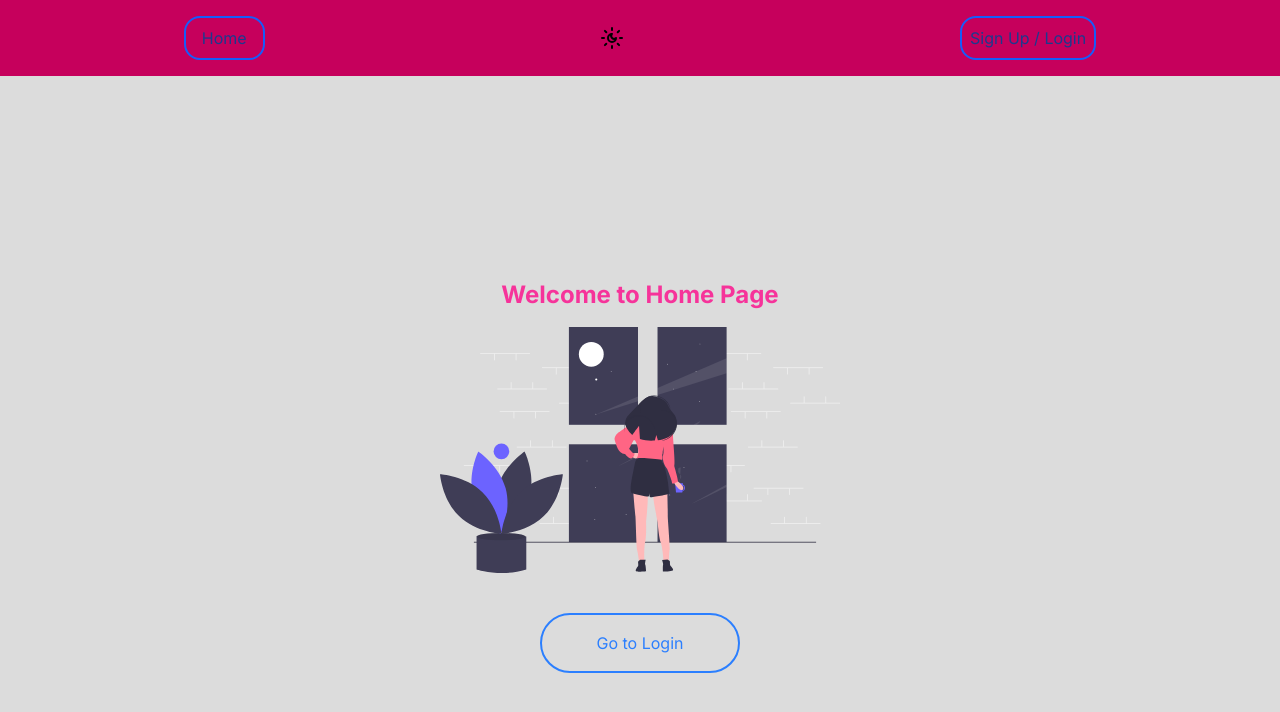
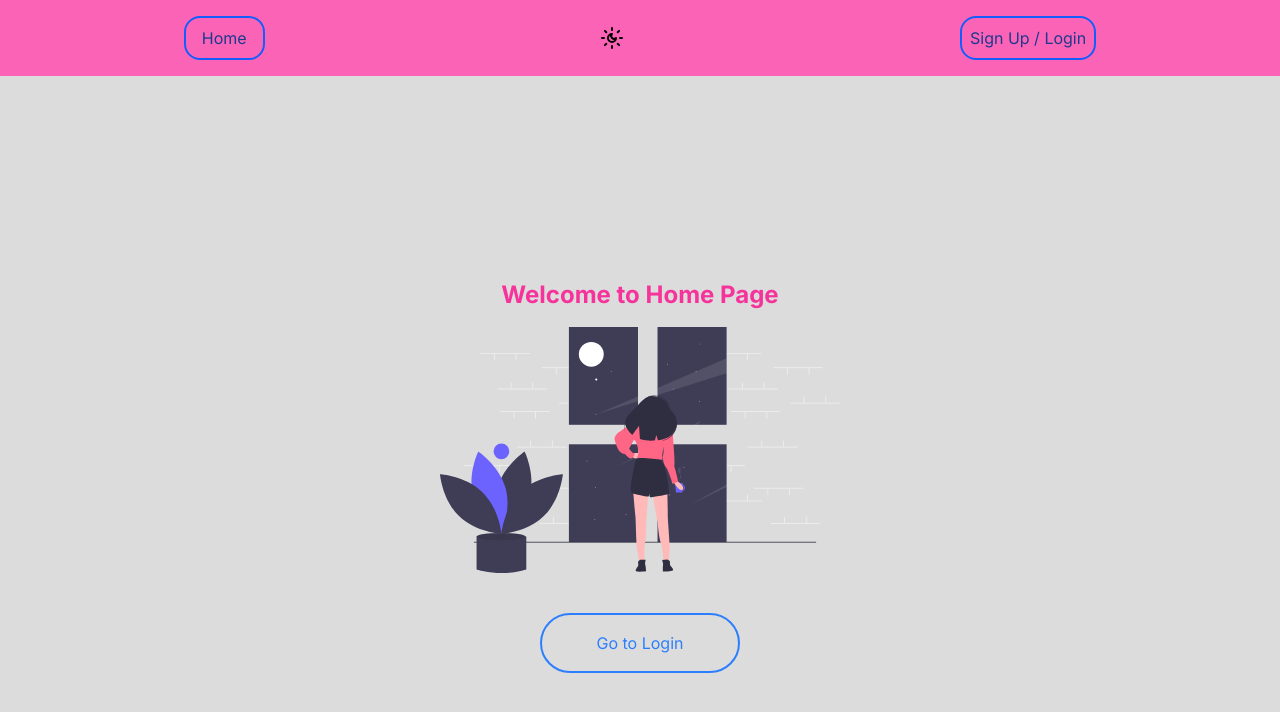
Before and after one commit to This-is-pawan/Generate_password, a Next.js app in the folder client/: page / in a window 1280 px wide. Shown: the top 712 px of the page. Built offline with nearby package versions, Linux system fonts and the light colour scheme.

Commit message:
Update Navbar.tsx

```diff
--- a/client/components/Navbar.tsx
+++ b/client/components/Navbar.tsx
@@ -36,7 +36,7 @@ const Navbar = () => {
   };
 
   return (
-    <div className="bg-pink-700 p-4">
+    <div className="bg-pink-400 p-4">
       <div className="flex justify-around items-center ">
         <Link
           href="/"
```
